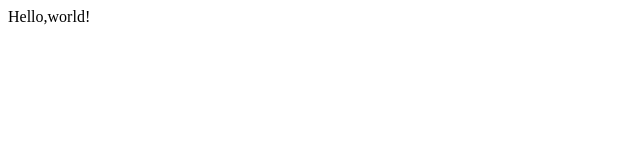
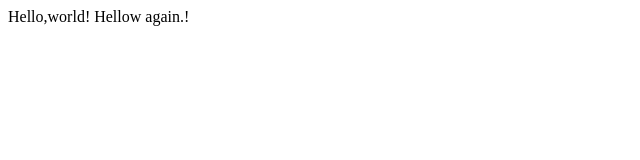
Before and after one commit to rahuldaspv/lecture0, a plain HTML site: page hello.html in a window 1280 px wide. Shown: the whole page, without its empty margins (0-640 px from the left). Drawn offline with Linux system fonts and the light colour scheme.

Commit message:
Update hello.html

```diff
--- a/hello.html
+++ b/hello.html
@@ -4,6 +4,6 @@
 		<title>My Webpage!</title>
 	<head>
 	<body>
-		Hello,world!
+		Hello,world! Hellow again.!
 	<body>
 <html>
```
